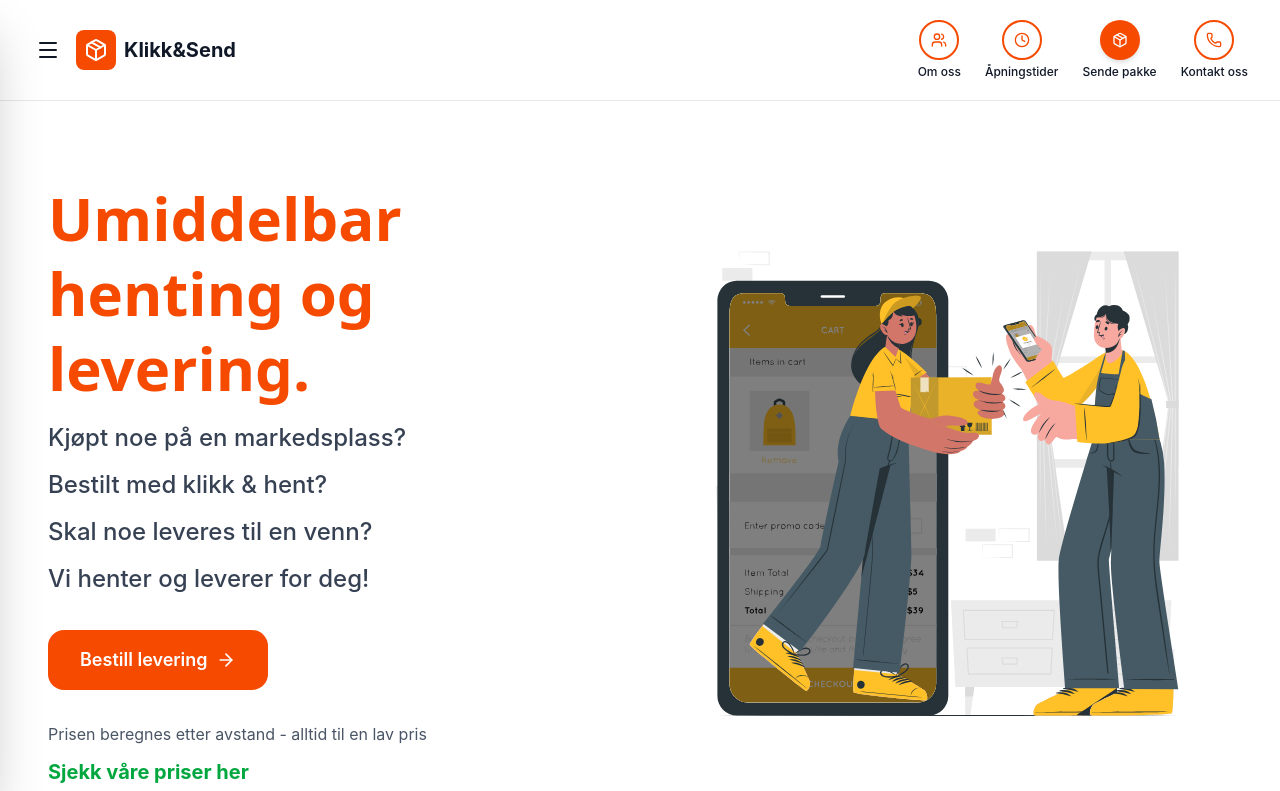
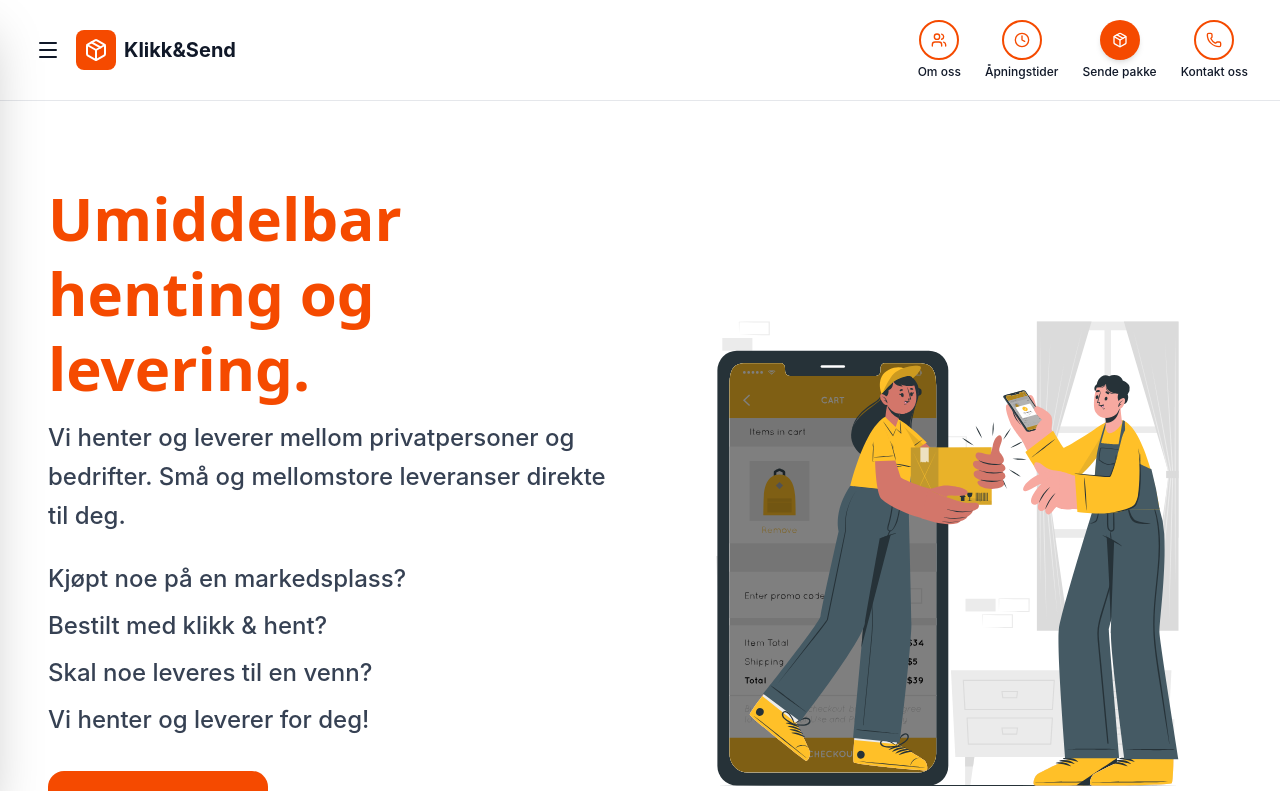
Before and after one commit to moreamakaveli-cyber/klikk-send-live, a Next.js app: page / in a window 1280 px wide. Shown: the top 791 px of the page. Built offline with nearby package versions, Linux system fonts and the light colour scheme.

Commit message:
Legg til 'Vi henter og leverer mellom privatpersoner og bedrifter...' under overskrift

```diff
--- a/app/components/HeroSection.tsx
+++ b/app/components/HeroSection.tsx
@@ -17,6 +17,11 @@ export default function HeroSection() {
             <h1 className="text-4xl md:text-5xl lg:text-6xl font-bold mb-3 text-orange-600 leading-tight" style={{ fontFamily: 'system-ui, -apple-system, BlinkMacSystemFont, "Segoe UI", Roboto, "Helvetica Neue", Arial, sans-serif' }}>
               Umiddelbar henting og levering.
             </h1>
+
+            {/* Subtitle - Desktop */}
+            <p className="hidden md:block text-xl md:text-2xl text-gray-700 mb-6 font-medium leading-relaxed">
+              Vi henter og leverer mellom privatpersoner og bedrifter. Små og mellomstore leveranser direkte til deg.
+            </p>
 
             {/* Description - Desktop */}
             <div className="hidden md:block text-xl md:text-2xl text-gray-700 mb-8 font-medium leading-relaxed space-y-2">
```
